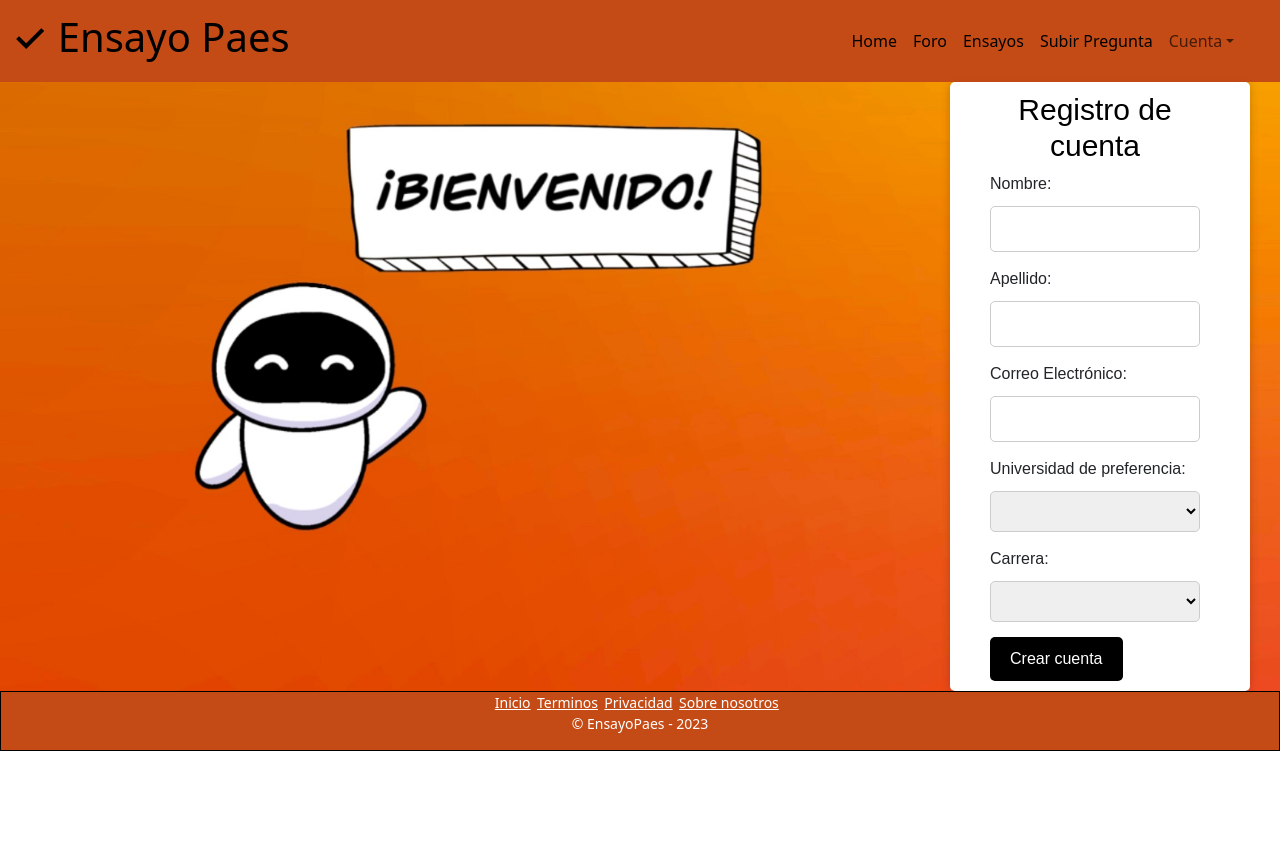
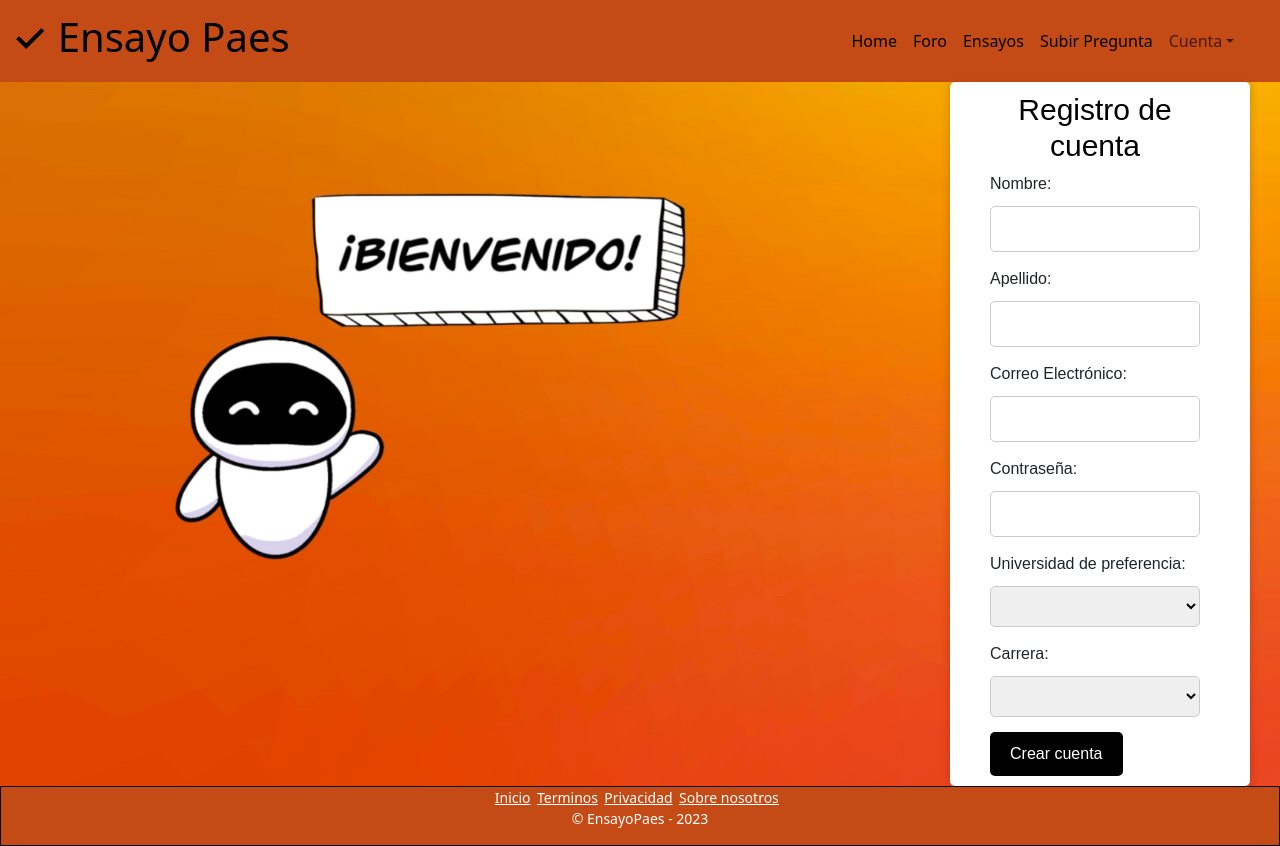
Before and after one commit to AllanVallejos/Paes, a Nuxt app in the folder front/: page /registrocuenta in a window 1280 px wide. Before the commit the page ends 800 px from the top, so only its background shows below. Built offline with nearby package versions, Linux system fonts and the light colour scheme.

Commit message:
Contraseña agregada a registrar cuenta

```diff
--- a/front/pages/registrocuenta.vue
+++ b/front/pages/registrocuenta.vue
@@ -1,5 +1,5 @@
 <template>
-    <body style="font-family: Arial, sans-serif;
+    <div style="font-family: Arial, sans-serif;
         background-image: url('/fondo6.jpg');
         background-size: cover;
         background-repeat: no-repeat;
@@ -32,6 +32,10 @@
         <label for="correo" style="display: block;  margin-bottom: 10px;">Correo Electrónico:</label>
         <input v-model="correo" type="email" id="email" name="email" required style="width: 100%; padding: 10px; margin-bottom: 15px; border: 1px solid #ccc; border-radius: 5px;"/>
 
+        <label for="password" style="display: block;  margin-bottom: 10px;">Contraseña:</label>
+        <input v-model="password" type="password" id="password" name="password" required style="width: 100%; padding: 10px; margin-bottom: 15px; border: 1px solid #ccc; border-radius: 5px;"/>
+
+
         <label for="universidad" style="display: block;  margin-bottom: 10px;">Universidad de preferencia:</label>
         <select v-model="universidad" id="universidad" name="universidad" required style="width: 100%; padding: 10px; margin-bottom: 15px; border: 1px solid #ccc; border-radius: 5px;">
           <option value="uni1">Universidad de Talca</option>
@@ -50,7 +54,7 @@
         </button>
 
       </form>
-    </body>
+    </div>
 
 
 </template>
@@ -65,6 +69,7 @@
         nombreUsuario: "",
         apellidoUsuario: "",
         correo: "",
+        password: "",
         carrera: "",
         universidad: ""
         };
@@ -81,6 +86,7 @@
             "nombreUsuario":this.nombreUsuario,
             "apellidoUsuario": this.apellidoUsuario,
             "correo": this.correo,
+            "contraseña": this.password,
             "universidad": this.universidad,
             "carrera":this.carrera,
 
@@ -94,6 +100,9 @@
 </script>
 
 <style>
+
+
+
     button[type="submit"] {
         background-color: #000000;
         color: #fff;
```
